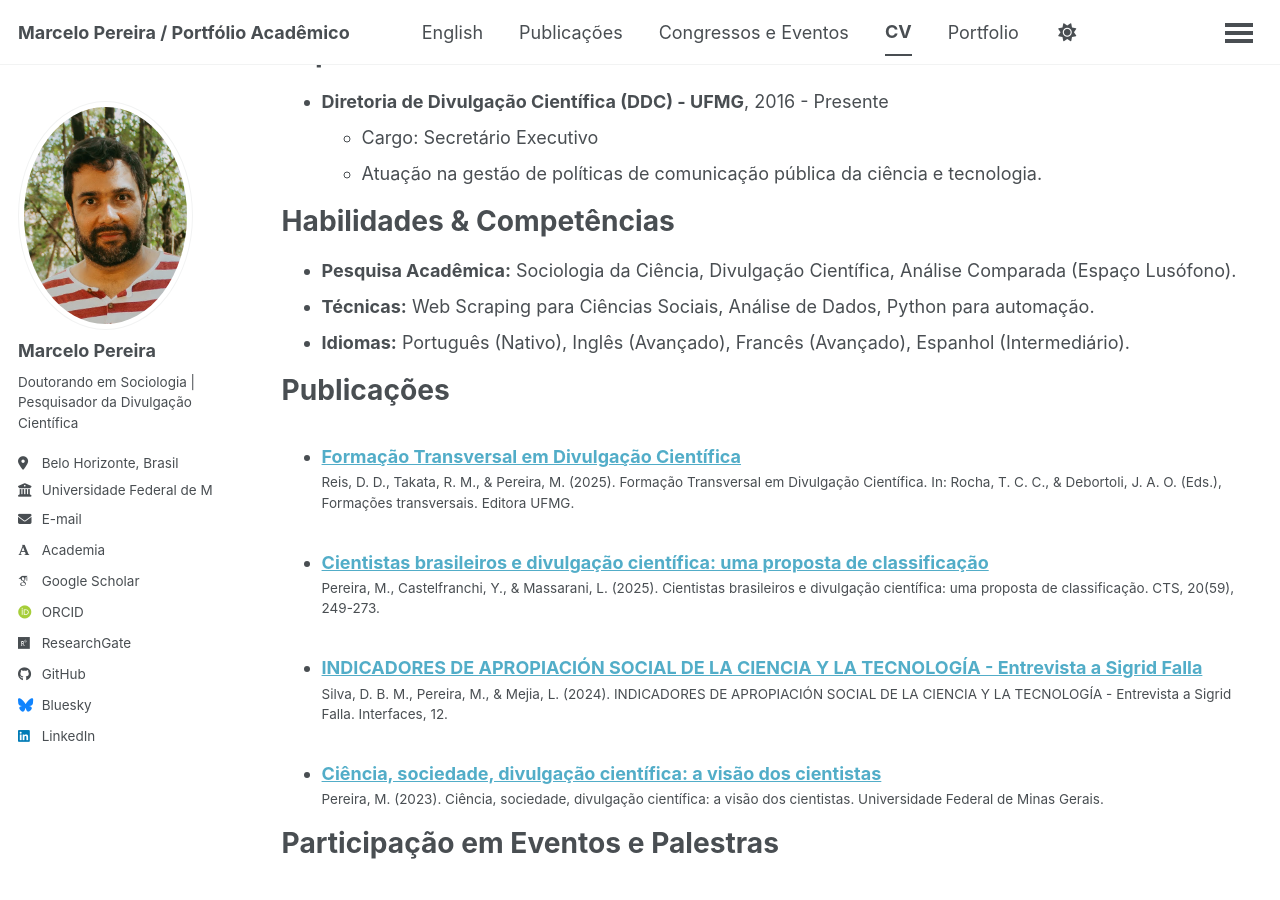
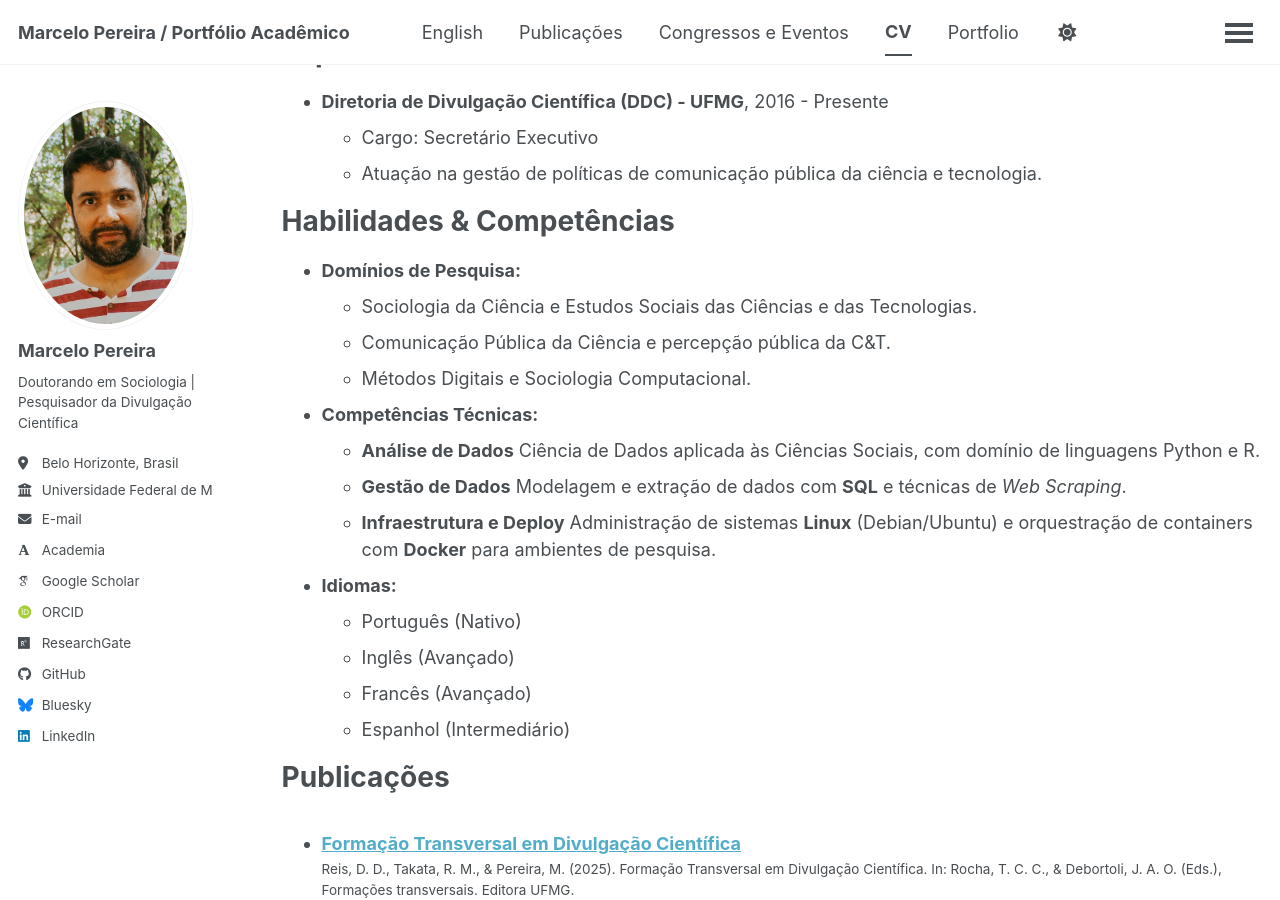
Before and after one commit to marcelo-pereira-pcst/marcelo-pereira-pcst.github.io, a Jekyll site: the page built from _pages/cv.md, in a window 1280 px wide and 900 px high, scrolled down 384 px. Built offline with Jekyll 4.4.1, drawn with Linux system fonts in a browser that asks for light colours; some web fonts are replaced; a script bundle is joined from its source files by our own code; library files that are not in the unit come from our copies.

```diff
--- a/_config.yml
+++ b/_config.yml
@@ -198,7 +198,6 @@ keep_files:
 encoding: "utf-8"
 markdown_ext: "markdown,mkdown,mkdn,mkd,md"
 
-
 # Conversion
 markdown: kramdown
 highlighter: rouge
--- a/_pages/cv.md
+++ b/_pages/cv.md
@@ -27,9 +27,19 @@ Experiência Profissional
 
 Habilidades & Competências
 ======
-* **Pesquisa Acadêmica:** Sociologia da Ciência, Divulgação Científica, Análise Comparada (Espaço Lusófono).
-* **Técnicas:** Web Scraping para Ciências Sociais, Análise de Dados, Python para automação.
-* **Idiomas:** Português (Nativo), Inglês (Avançado), Francês (Avançado), Espanhol (Intermediário).
+* **Domínios de Pesquisa:**
+  * Sociologia da Ciência e Estudos Sociais das Ciências e das Tecnologias.
+  * Comunicação Pública da Ciência e percepção pública da C&T.
+  * Métodos Digitais e Sociologia Computacional.
+* **Competências Técnicas:**
+  * **Análise de Dados** Ciência de Dados aplicada às Ciências Sociais, com domínio de linguagens Python e R.
+  * **Gestão de Dados** Modelagem e extração de dados com **SQL** e técnicas de _Web Scraping_.
+  * **Infraestrutura e Deploy** Administração de sistemas **Linux** (Debian/Ubuntu) e orquestração de containers com **Docker** para ambientes de pesquisa.
+* **Idiomas:**
+  * Português (Nativo)
+  * Inglês (Avançado)
+  * Francês (Avançado)
+  * Espanhol (Intermediário)
 
 Publicações
 ======
```
Also changed, not shown: _portfolio/portfolio-1.md (+19 -3 lines), images/dashboard-streamlit.jpg (added), 1 other file.
